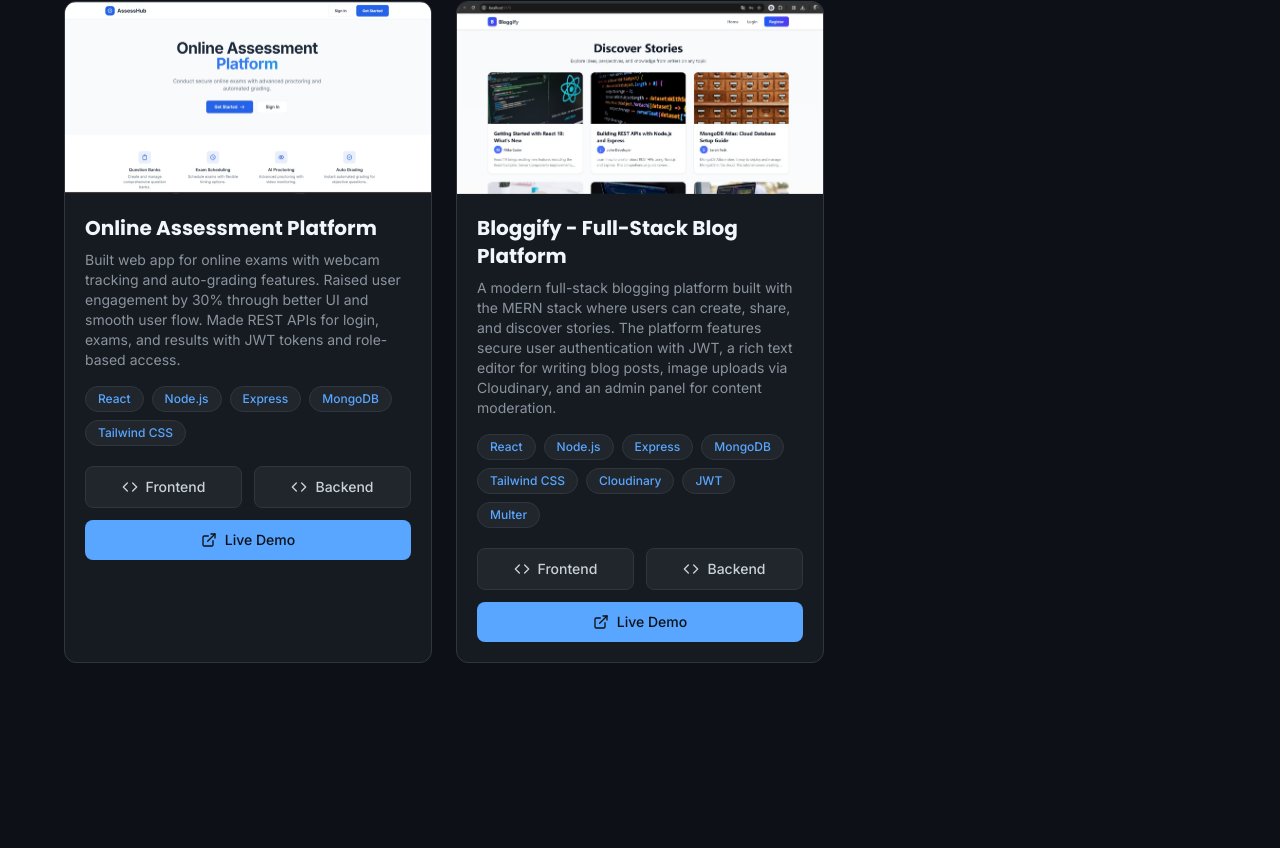
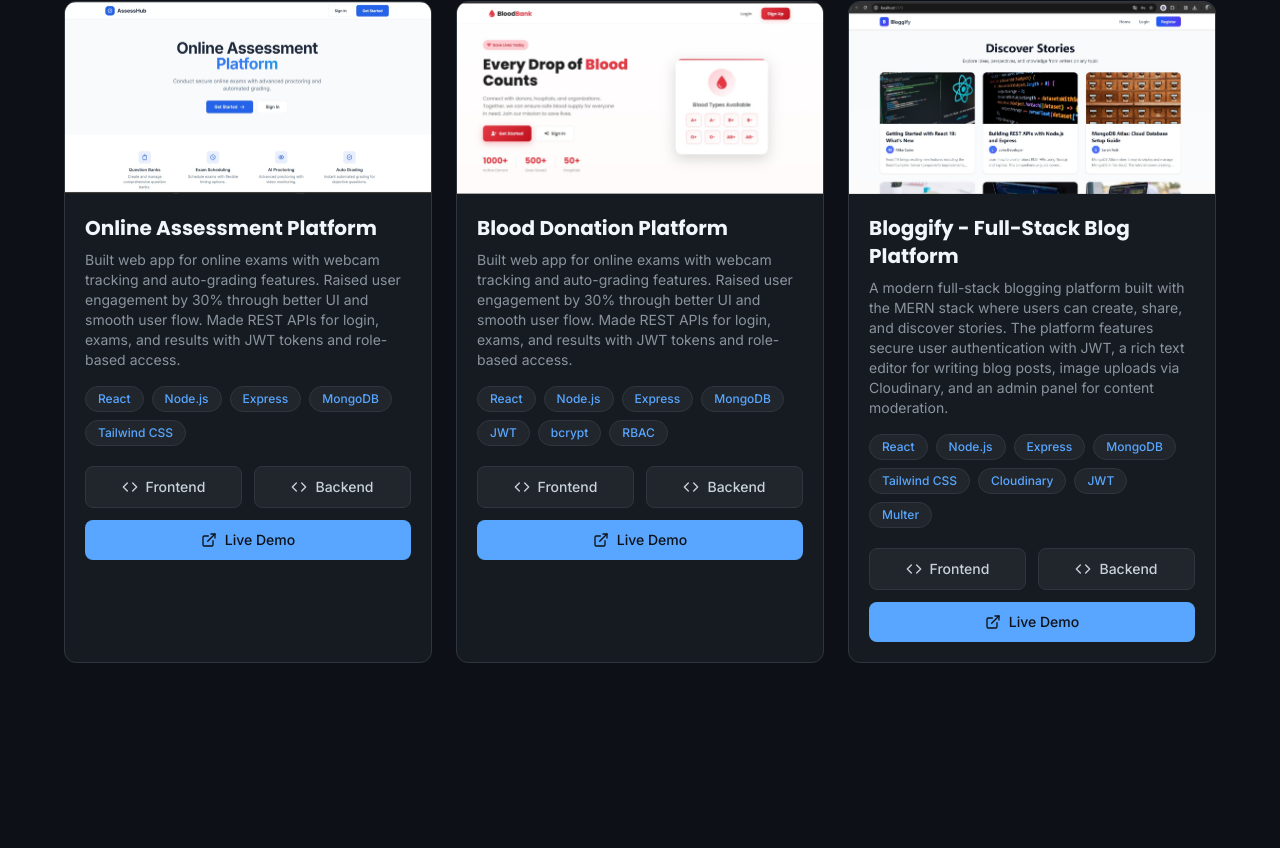
Before and after one commit to Gouthambalaji03/Goutham-Balaji-P-S-Portfolio, a React (Vite) app: page / in a window 1280 px wide. Shown: the part 2285-3133 px from the top of the page. Built offline with nearby package versions, Linux system fonts and the light colour scheme.

Commit message:
Refactor code structure for improved readability and maintainability

```diff
--- a/src/components/Projects.jsx
+++ b/src/components/Projects.jsx
@@ -4,6 +4,7 @@
 import ecommerceImg from '../assets/e commerce.jpeg';
 import aiDebateImg from '../assets/ai debate.jpeg';
 import bloggifyImg from '../assets/bloggify.jpeg';
+import bloodDonationImg from '../assets/blood bank.jpeg';
 
 
 const Projects = () => {
@@ -20,6 +21,16 @@
       demo: 'https://online-assessment-platform-frontend.vercel.app',
       category: 'fsd'
     },
+     {
+      title: 'Blood Donation Platform',
+      description: 'Built web app for online exams with webcam tracking and auto-grading features. Raised user engagement by 30% through better UI and smooth user flow. Made REST APIs for login, exams, and results with JWT tokens and role-based access.',
+      image: bloodDonationImg,
+      tech: ['React', 'Node.js', 'Express', 'MongoDB', 'JWT', 'bcrypt', 'RBAC'],
+      githubFrontend: 'https://github.com/Gouthambalaji03/Blood-Bank-Frontend',
+      githubBackend: 'https://github.com/Gouthambalaji03/Blood-Bank-Backend',
+      demo: 'https://blood-bank-frontend-nu-lac.vercel.app/',
+      category: 'fsd'
+    },
     {
       title: 'Bloggify - Full-Stack Blog Platform',
       description: 'A modern full-stack blogging platform built with the MERN stack where users can create, share, and discover stories. The platform features secure user authentication with JWT, a rich text editor for writing blog posts, image uploads via Cloudinary, and an admin panel for content moderation.',
@@ -30,6 +41,7 @@
       demo: 'https://bloggify-frontend-96ei.vercel.app/',
       category: 'fsd'
     },
+
     {
       title: 'E-commerce Microservices Platform',
       description: 'Built event-driven system with 4 services that communicate via Apache Kafka message broker. Scaled from single server to 3-broker Kafka cluster. Made Next.js store with async order flow, cutting response time from 10s to 3s (70% faster).',
```
Also changed, not shown: src/assets/blood bank.jpeg (added).
